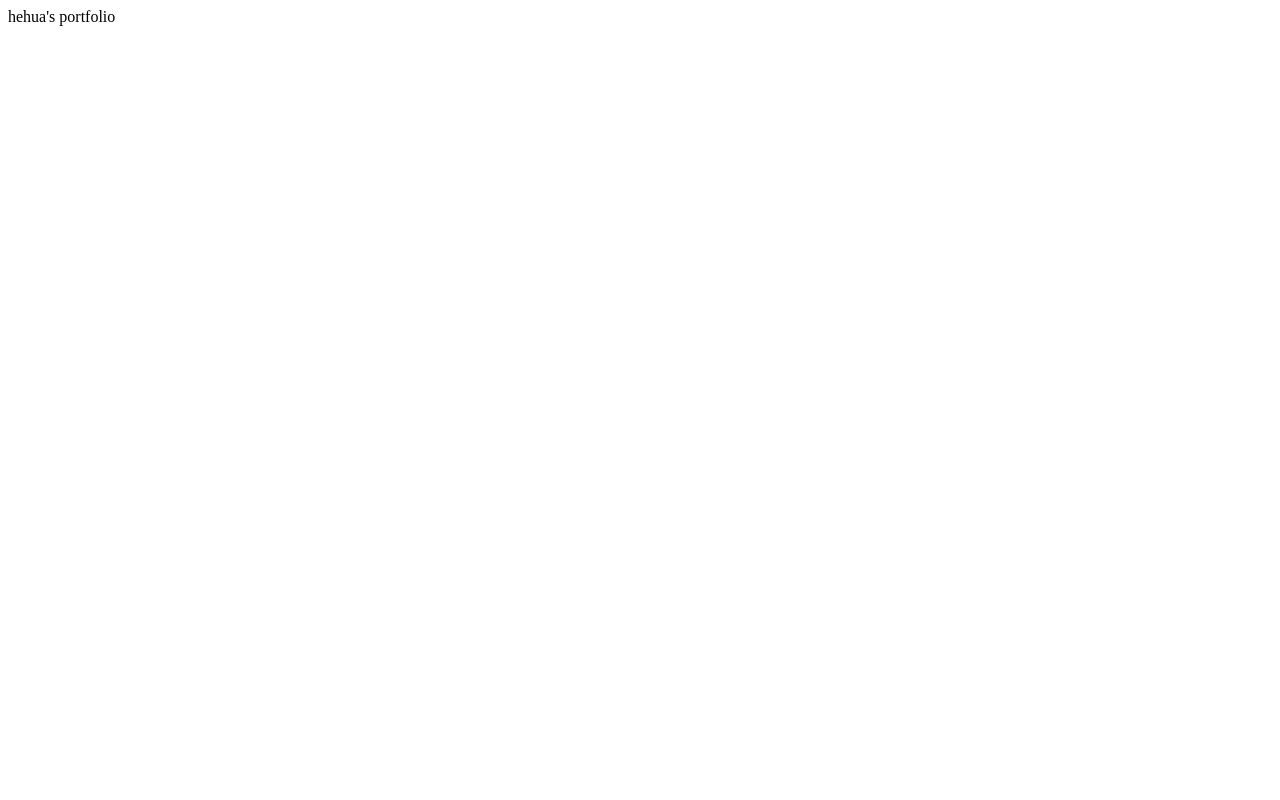
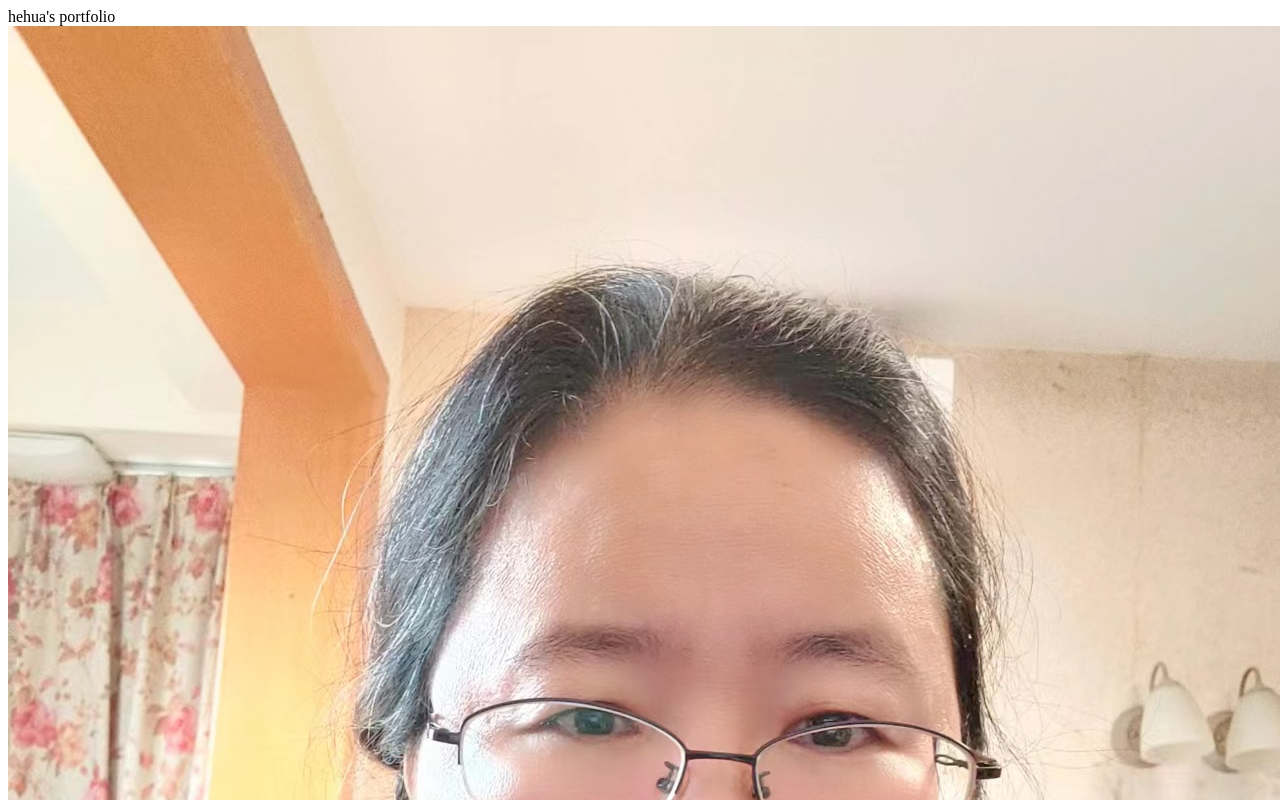
Before and after one commit to vop75/hehua.github.io, a plain HTML site: page index.html in a window 1280 px wide. Shown: the top 800 px of the page. Drawn offline with Linux system fonts and the light colour scheme.

Commit message:
Add files via upload

```diff
--- a/index.html
+++ b/index.html
@@ -1,4 +1,4 @@
 </html>
     </h1>hehua's portfolio</h1>
-    <img scr="./Hehua's photo.jpg">
+    <img src="./photo.jpg">
 </html>
```
Also changed, not shown: photo.jpg (added).
